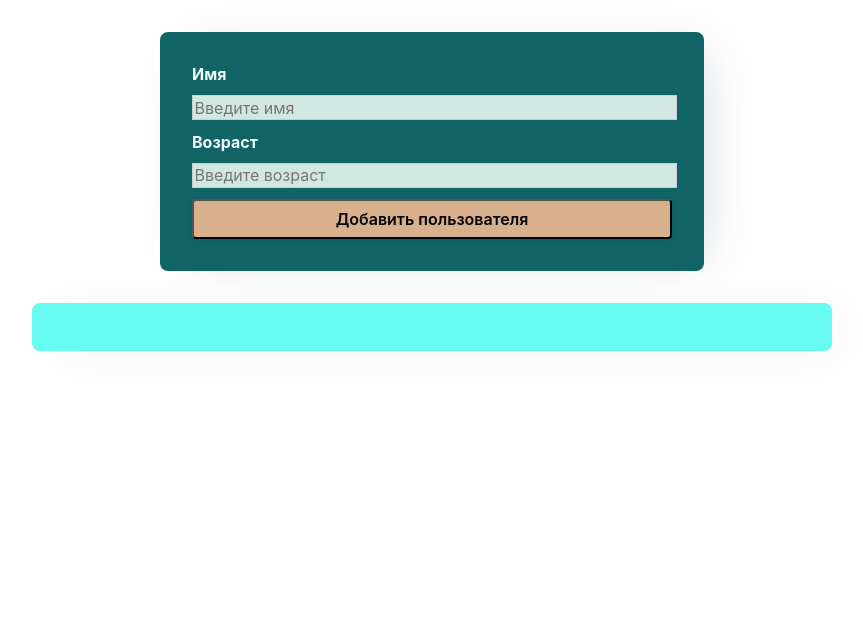
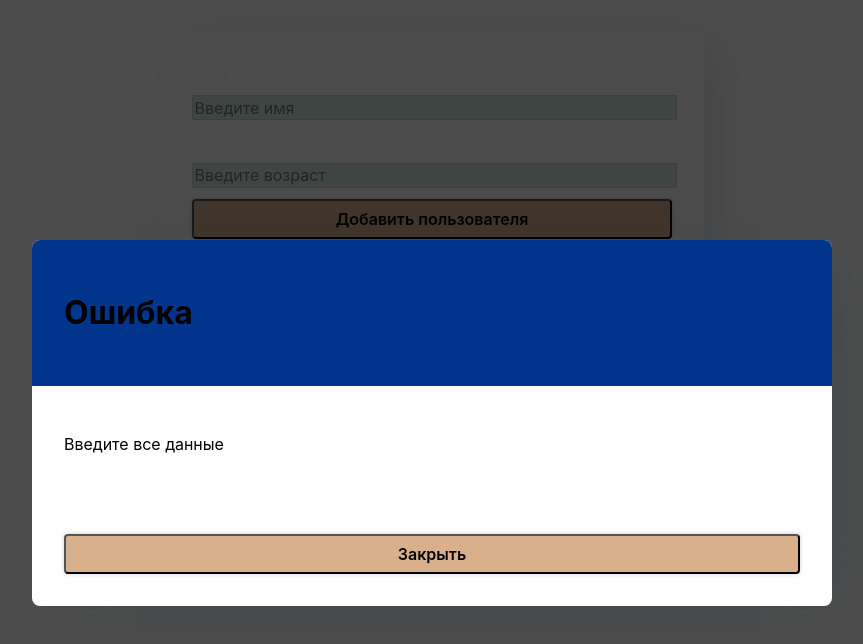
Before and after one commit to Holman52/LearnReact, a React (Create React App) app: page / in a window 1280 px wide. Shown: the top 644 px of the page, without its empty margins (208-1071 px from the left). Built offline with nearby package versions, Linux system fonts and the light colour scheme.

Commit message:
Сделал модальное окно

```diff
--- a/src/App.jsx
+++ b/src/App.jsx
@@ -11,7 +11,7 @@
 
   const AddUserHandler = (data) =>{
     setUsers((prevUser) => {
-      return [  data, ...prevUser]
+      return [ ...prevUser,  data]
     })
   }
 
--- a/src/components/Forma/FormaBlock.jsx
+++ b/src/components/Forma/FormaBlock.jsx
@@ -2,7 +2,7 @@
 import Card from '../Ui/Card';
 import React, {useState} from 'react';
 import Button from '../Ui/Button';
-
+import ErrorModal from '../Ui/ErrorModal';
 const FormaBlock = (props) => {
 
 
@@ -37,7 +37,9 @@
  }
 
     return (
-        <Card className={`${styles.input} ${styles.formaBlock}`}>
+    <div>
+      <ErrorModal />
+       <Card className={`${styles.input} ${styles.formaBlock}`}>
             <form onSubmit={SubmitHandler}>
                     <label>Имя</label>
                     <input type='text' placeholder='Введите имя'
@@ -48,6 +50,7 @@
                 <Button type='submit'>Добавить пользователя</Button>
             </form>
         </Card>
+      </div>
     )
 }
 
--- a/src/components/Ui/Card.module.css
+++ b/src/components/Ui/Card.module.css
@@ -3,4 +3,5 @@
     -moz-box-shadow: 16px 4px 46px -17px rgba(34, 60, 80, 0.2);
     box-shadow: 16px 4px 46px -17px rgba(34, 60, 80, 0.2);
     border-radius: 8px;
+    background-color: white;
 }
--- /dev/null
+++ b/src/components/Ui/ErrorModal.jsx
@@ -0,0 +1,22 @@
+import Card from "./Card"
+import Button from "./Button"
+import styles from "./ErrorModal.module.css"
+
+const ErrorModal = () => {
+ return (<div className={styles.backdrop}>
+    <Card className={styles.modal}>
+        <header className={styles.header}>
+            <h1>Ошибка</h1>
+        </header>
+        <div className={styles.content}>
+            <p>Введите все данные</p>
+        </div>
+        <footer className={styles.footer}>
+            <Button>Закрыть</Button>
+        </footer>
+    </Card>
+ </div>
+ )
+}
+
+export default ErrorModal
--- /dev/null
+++ b/src/components/Ui/ErrorModal.module.css
@@ -0,0 +1,45 @@
+.backdrop {
+    position: fixed;
+    top: 0;
+    left: 0;
+    width: 100%;
+    height: 100vh;
+    z-index: 10;
+    background: rgba(0, 0, 0, 0.7);
+  }
+
+  .modal {
+    position: fixed;
+    top: 30vh;
+    left: 10%;
+    width: 70%;
+    z-index: 100;
+    overflow: hidden;
+  }
+
+  .header {
+    background: #00358b;
+    padding: 2rem;
+  }
+
+  .header h2 {
+    margin: 0;
+    color: white;
+  }
+
+  .content {
+    padding: 2rem;
+  }
+
+.footer {
+    padding: 2rem;
+    display: flex;
+    justify-content: flex-end;
+  }
+
+  @media (min-width: 768px) {
+    .modal {
+      left: calc(50% - 25rem);
+      width: 50rem;
+    }
+  }
--- a/src/components/Ui/Users.jsx
+++ b/src/components/Ui/Users.jsx
@@ -7,7 +7,7 @@
       <ul>
         {props.user.map((data) => (
             <li>
-                {data.name} - {data.age} years
+                {data.name} - {data.age} лет
             </li>
         ))}
         </ul>
```
